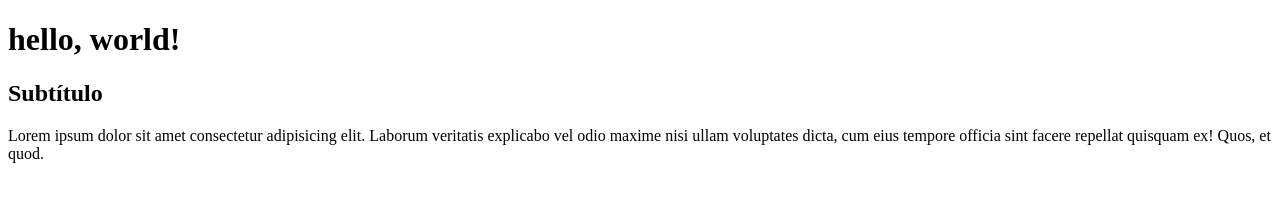
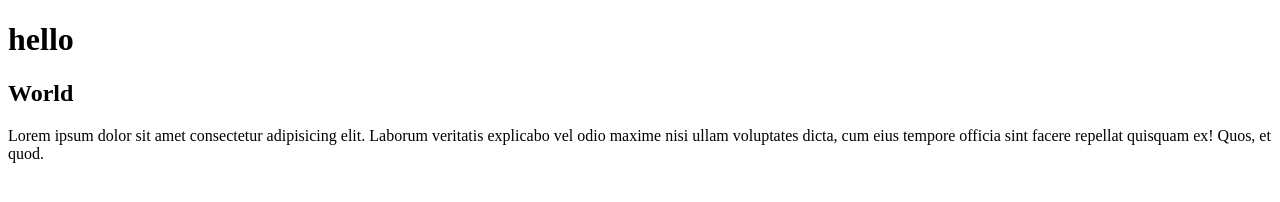
Before and after one commit to lukus-git/curso-git, a plain HTML site: page index.html in a window 1280 px wide. Drawn offline with Linux system fonts and the light colour scheme.

Commit message:
[Outro Dev] commit de alterações para atualizar

```diff
--- a/index.html
+++ b/index.html
@@ -8,10 +8,10 @@
 <body>
 
     <h1>
-        hello, world!
+        hello
     </h1>
 
-    <h2>Subtítulo</h2>
+    <h2>World</h2>
 
     <p>
         Lorem ipsum dolor sit amet consectetur adipisicing elit. Laborum veritatis explicabo vel odio maxime nisi ullam voluptates dicta, cum eius tempore officia sint facere repellat quisquam ex! Quos, et quod.
```
